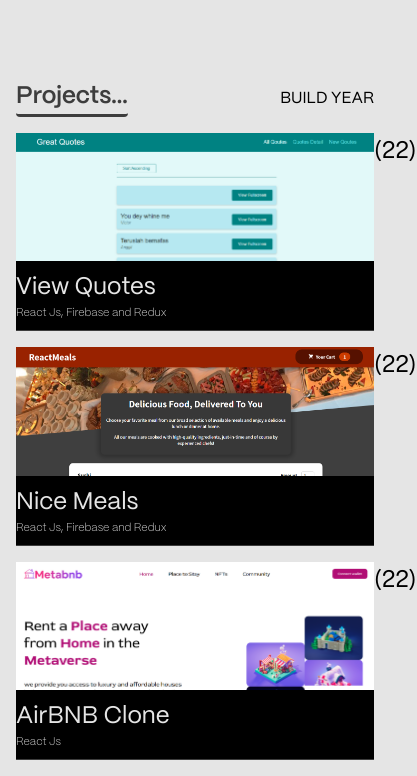
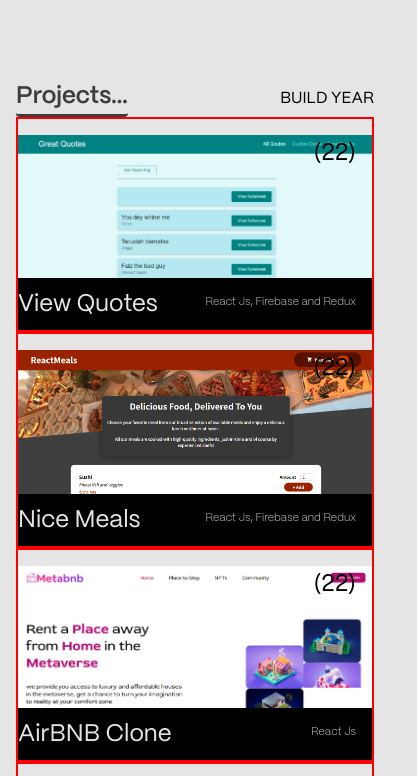
Before and after one commit to AirZED/new-portfolio, a React (Vite) app: page / in a window 390 px wide. Shown: the part 1211-1987 px from the top of the page, 417 px wide, since content can reach past the window. Built offline with nearby package versions, Linux system fonts and the light colour scheme.

Commit message:
i was called ikpa by abasiodiong at this time

```diff
--- a/src/styles/Project.module.css
+++ b/src/styles/Project.module.css
@@ -54,22 +54,24 @@
 @media (max-width:1200px) {}
 
 @media (max-width:800px) {
-    .projects {
+    .project {
         padding: 5rem 1rem 0rem 1rem;
         position: relative;
         pointer-events: none;
+        border: 2px solid red;
+        padding: 0;
     }
+
 
     .img {
         position: static;
         width: 100%;
         opacity: 1;
         visibility: visible;
-        pointer-events: none;
         transform: none;
     }
 
-    .project div {
+    .project>div {
         position: absolute;
         height: auto;
         background: var(--dark-bg);
@@ -77,6 +79,14 @@
         right: 0;
         left: 0;
         padding: .5rem 0rem;
+        z-index: 2;
+
+    }
+
+    .project p {
+        position: absolute;
+        top: 1rem;
+        right: 1rem;
     }
 
     .project div>* {
```
